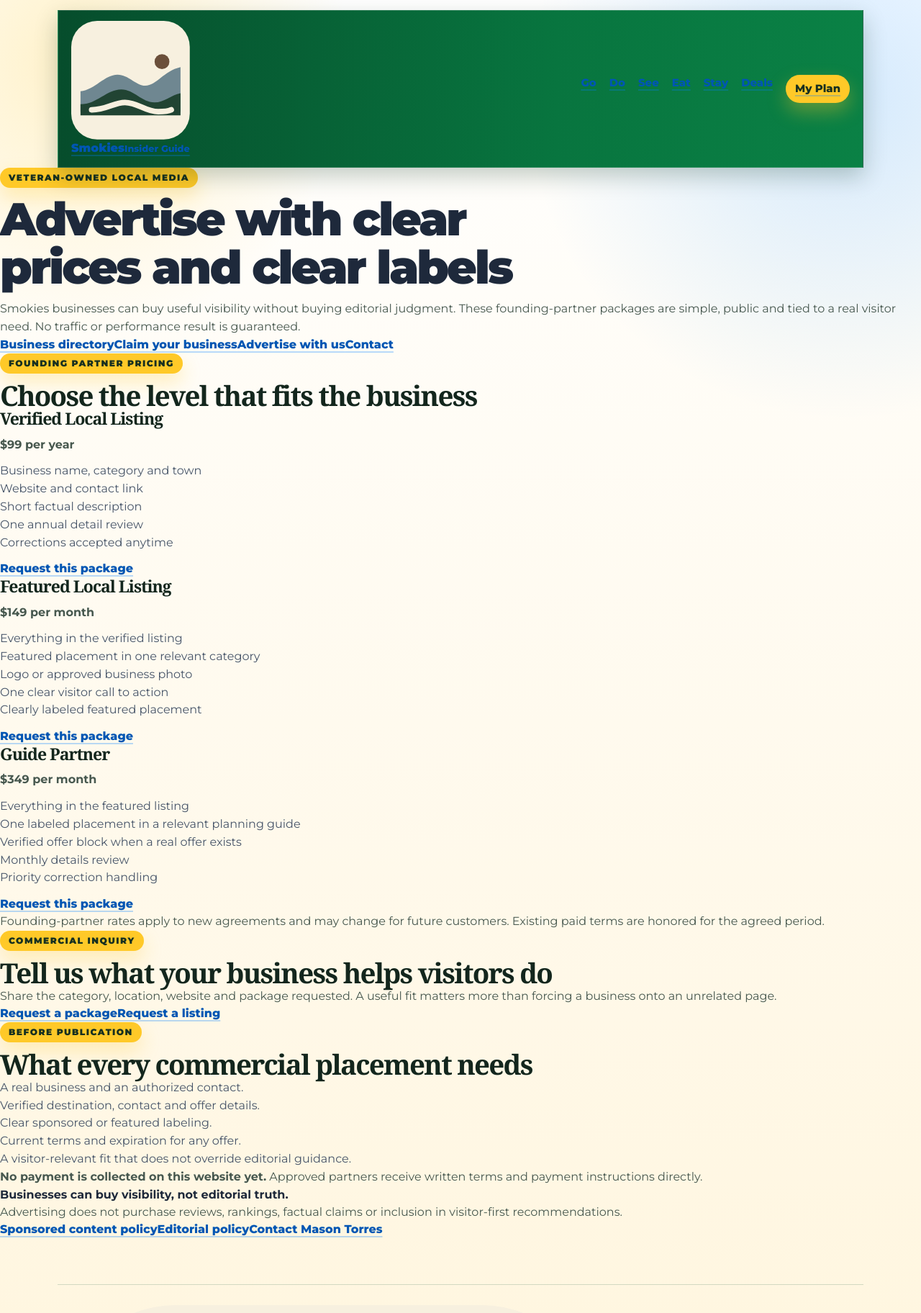
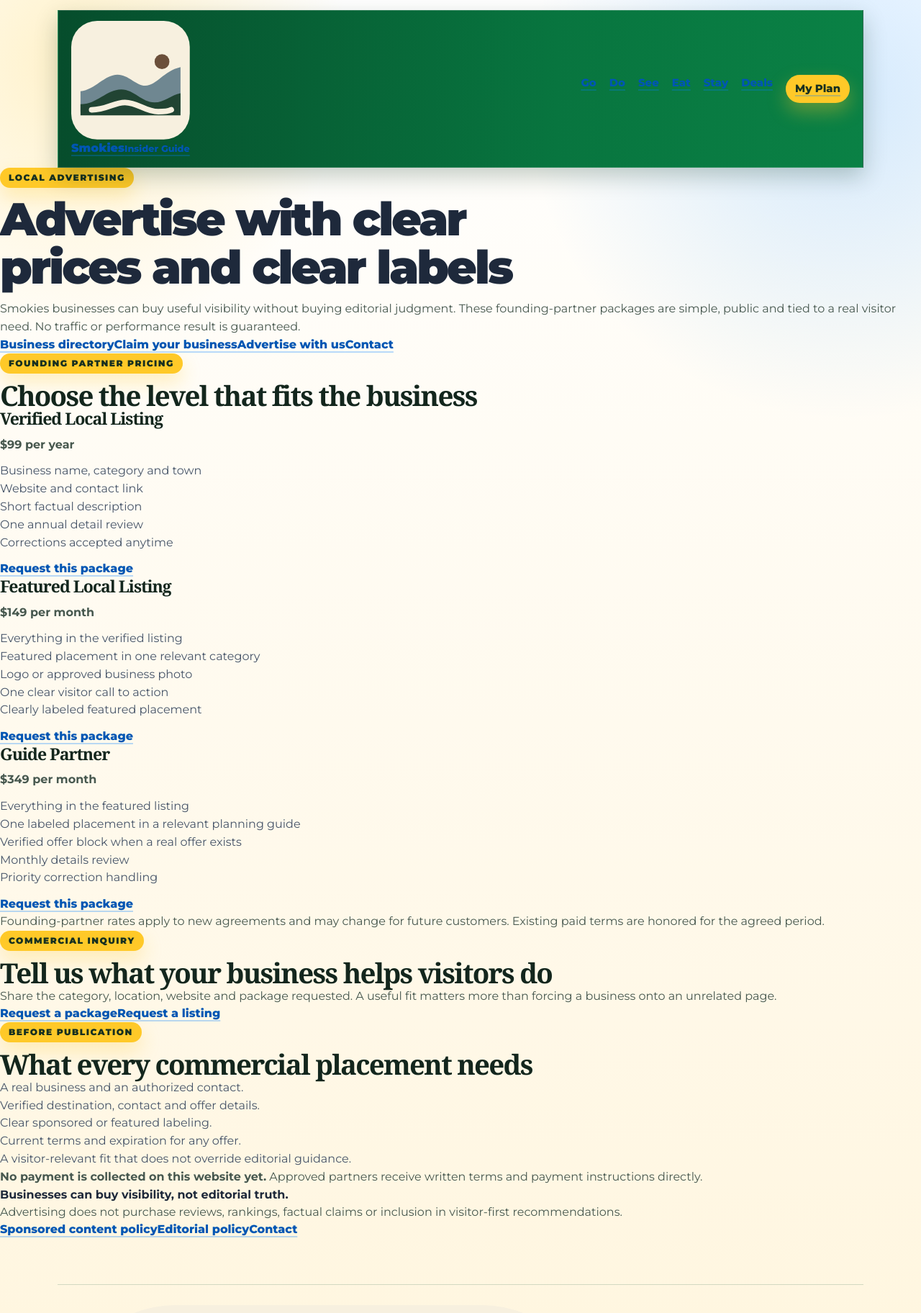
Before and after one commit to masondtorres/smokies-insider-guide, a Next.js app: page /advertise in a window 1280 px wide. Shown: the top 1824 px of the page at 72% size. Built offline with nearby package versions, Linux system fonts and the light colour scheme.

Commit message:
brand: remove veteran-owned and founder contact language from advertise

```diff
--- a/src/app/advertise/page.tsx
+++ b/src/app/advertise/page.tsx
@@ -4,17 +4,12 @@ import { BusinessPageShell, BusinessPathLinks, inquiryHref } from "@/components/
 
 export const metadata: Metadata = {
   title: "Advertise With Smoky Insider",
-  description: "Choose a clearly priced local advertising package from veteran-owned Smoky Insider.",
+  description:
+    "Choose a clearly priced local advertising package from independent Smoky Insider. Visibility is labeled and never buys editorial judgment.",
+  alternates: { canonical: "/advertise" },
 };
 
-const advertiseHref = inquiryHref("Smoky Insider advertising package", [
-  "Package requested",
-  "Business category",
-  "Town or service area",
-  "Website",
-  "Campaign timing or goal",
-  "Your name and role",
-]);
+const advertiseHref = inquiryHref();
 
 const packages = [
   {
@@ -55,7 +50,7 @@ const packages = [
 export default function AdvertisePage() {
   return (
     <BusinessPageShell
-      eyebrow="Veteran-Owned Local Media"
+      eyebrow="Local advertising"
       title="Advertise with clear prices and clear labels"
       intro="Smokies businesses can buy useful visibility without buying editorial judgment. These founding-partner packages are simple, public and tied to a real visitor need. No traffic or performance result is guaranteed."
     >
@@ -72,7 +67,7 @@ export default function AdvertisePage() {
               <ul className="business-check-list">
                 {pkg.items.map((item) => <li key={item}>{item}</li>)}
               </ul>
-              <a className="business-primary-action" href={advertiseHref}>Request this package</a>
+              <Link className="business-primary-action" href={advertiseHref}>Request this package</Link>
             </article>
           ))}
         </div>
@@ -92,7 +87,7 @@ export default function AdvertisePage() {
           </p>
         </div>
         <div className="business-action-row">
-          <a className="business-primary-action" href={advertiseHref}>Request a package</a>
+          <Link className="business-primary-action" href={advertiseHref}>Request a package</Link>
           <Link className="business-secondary-action" href="/business-listings">Request a listing</Link>
         </div>
       </section>
@@ -116,7 +111,7 @@ export default function AdvertisePage() {
         <div className="business-inline-links">
           <Link href="/sponsored-content-policy">Sponsored content policy</Link>
           <Link href="/editorial-policy">Editorial policy</Link>
-          <Link href="/contact">Contact Mason Torres</Link>
+          <Link href="/contact">Contact</Link>
         </div>
       </aside>
     </BusinessPageShell>
```
